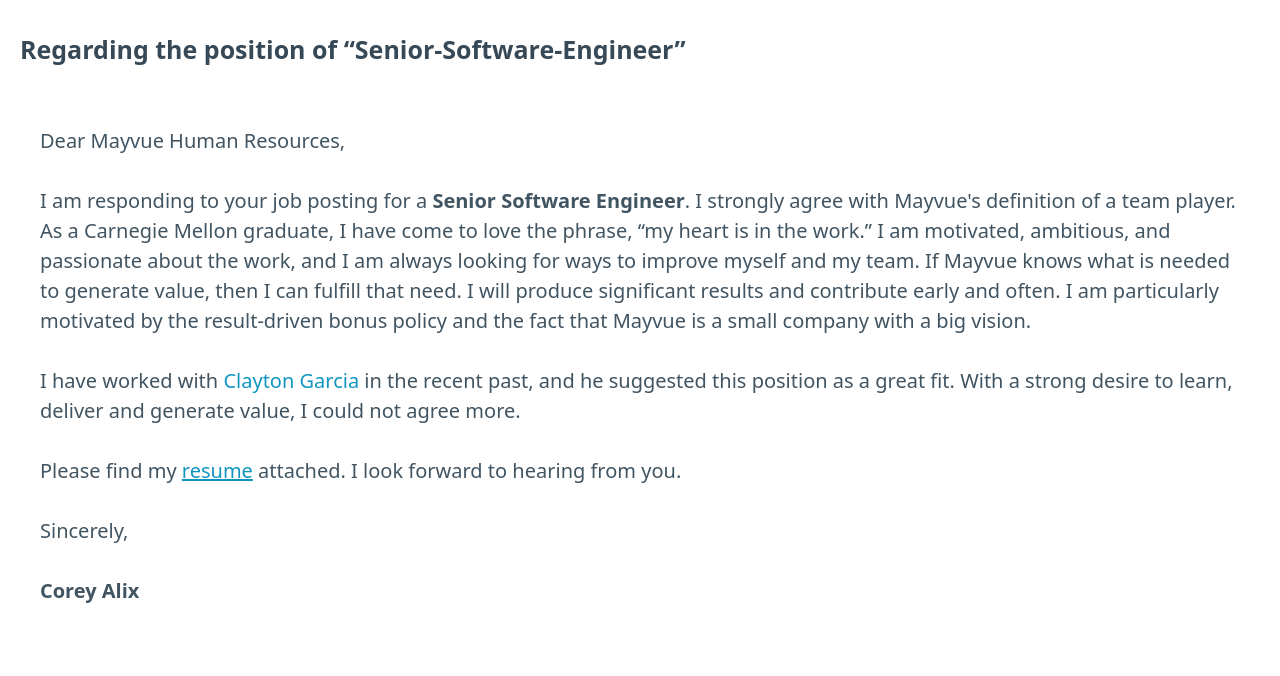
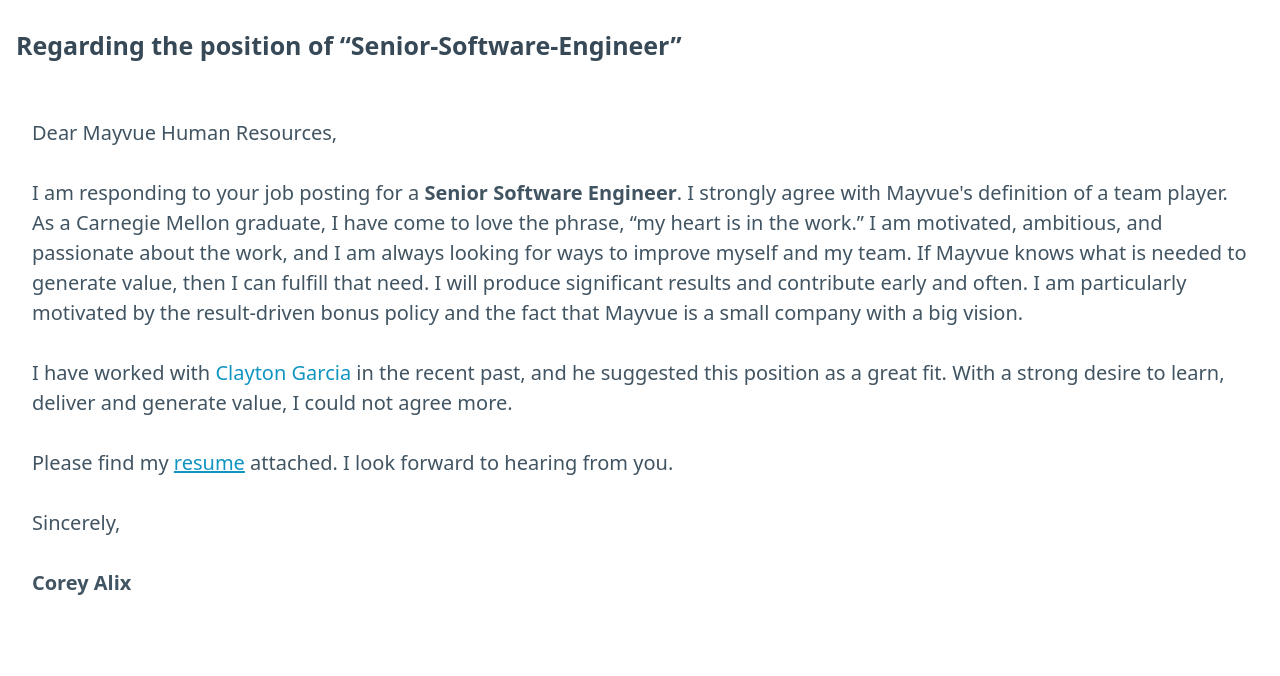
Before and after one commit to ca0v/ca0v, a plain HTML site: page resume/mayvue/cover.html in a window 1280 px wide. Shown: the part 304-980 px from the top of the page. Drawn offline with nearby package versions, Linux system fonts and the light colour scheme.

Commit message:
Adjust phrasing

```diff
--- a/resume/mayvue/cover.html
+++ b/resume/mayvue/cover.html
@@ -26,12 +26,12 @@
         <b>Senior Software Engineer</b>. I strongly agree with Mayvue's
         definition of a team player. As a Carnegie Mellon graduate, I have come
         to love the phrase, <q>my heart is in the work.</q> I am motivated,
-        ambitious, and passionate about the work, and I am always looking for ways
-        to improve myself and my team. If Mayvue knows what is needed to generate
-        value, then I can fulfill that need. I will produce significant results
-        and contribute early and often. I am particularly motivated by the
-        result-driven bonus policy and the fact that Mayvue is a small company
-        with a big vision.
+        ambitious, and passionate about the work, and I am always looking for
+        ways to improve myself and my team. If Mayvue knows what is needed to
+        generate value, then I can fulfill that need. I will produce significant
+        results and contribute early and often. I am particularly motivated by
+        the result-driven bonus policy and the fact that Mayvue is a small
+        company with a big vision.
         <br />
         <br />
         I have worked with
@@ -54,7 +54,9 @@
   <style>
     body,
     body > main {
-      padding: 1em;
+      padding: 16px;
+      max-width: 1280px;
+      margin: 0 auto;
     }
 
     textarea {
```
